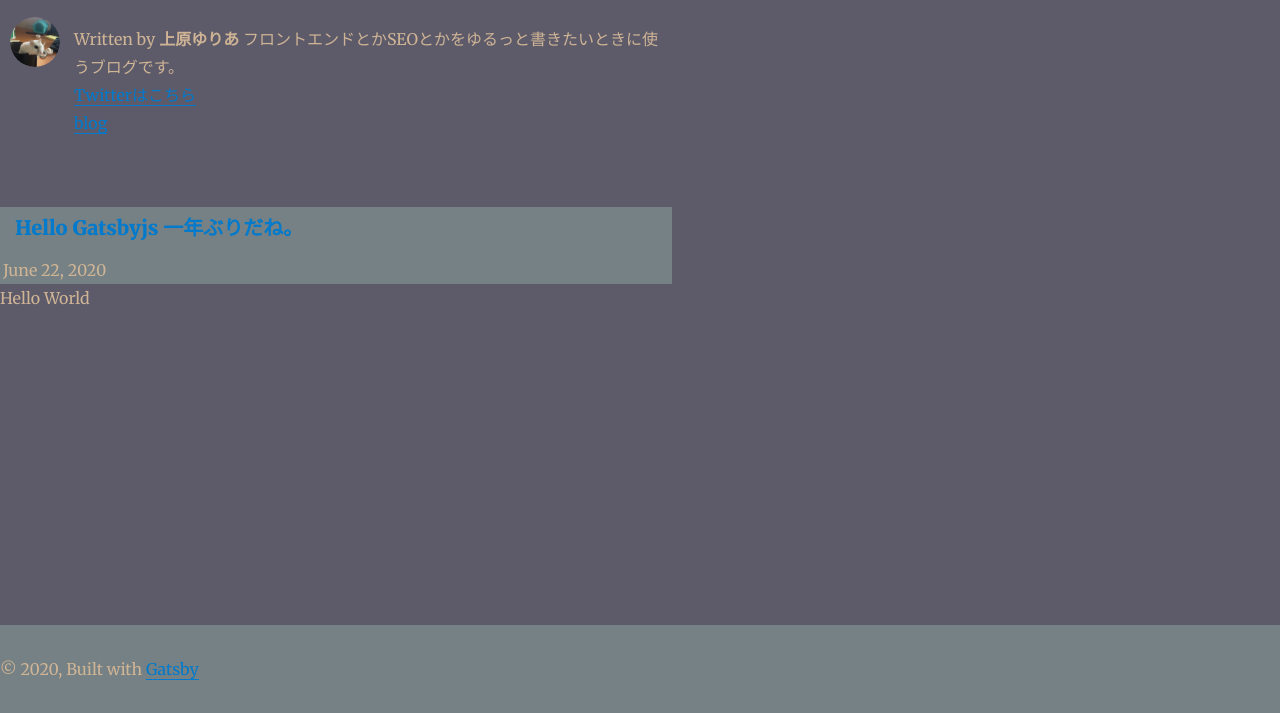
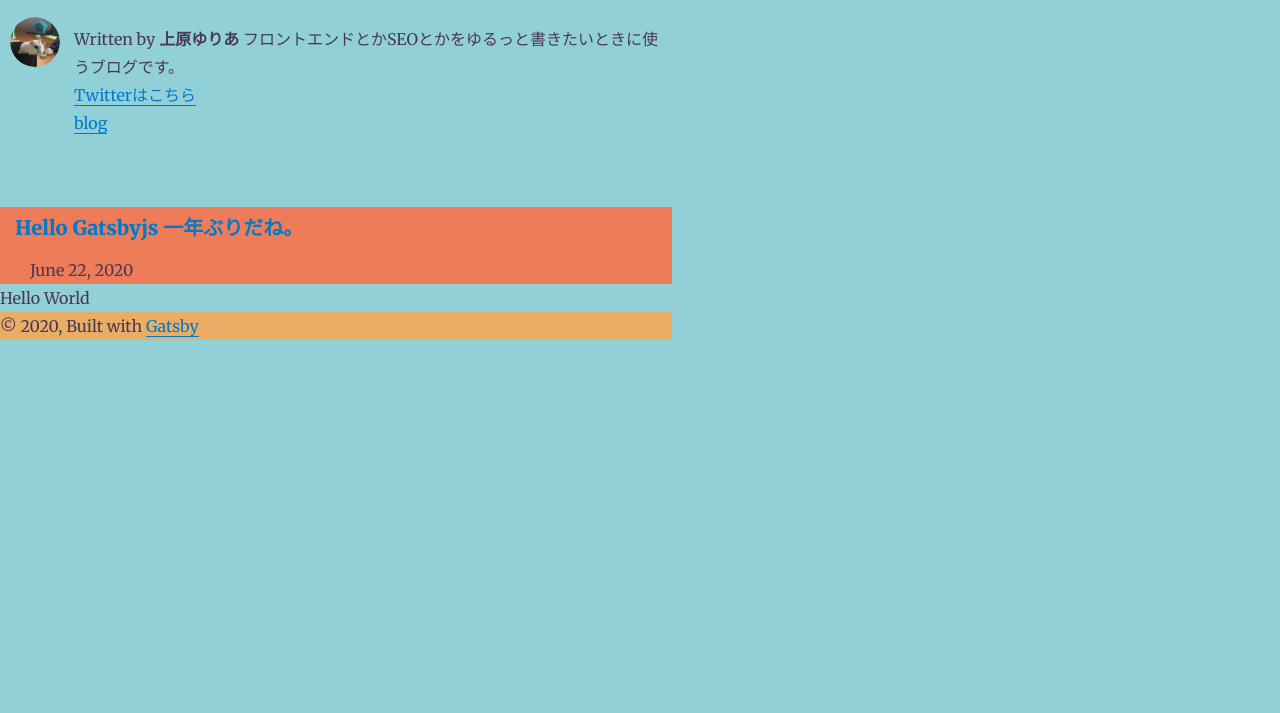
Before and after one commit to yuriacats/Gatsby_oldyuriacats_Blog, a Gatsby site: page / in a window 1280 px wide. Shown: the part 87-800 px from the top of the page. Built offline with nearby package versions, Linux system fonts and the light colour scheme; Gatsby itself is replaced by a stand-in of ours; some packages are replaced by stand-ins of ours.

Commit message:
post blog

```diff
--- a/src/utils/scss/_color.scss
+++ b/src/utils/scss/_color.scss
@@ -1,6 +1,6 @@
 //color
-$back-color:#EDF2F4;
-$back-main-color:#5d5b6a;
-$back-sub-color:#758184;
-$text-main-color:#cfb495;
-$text-accent-color:#f5cdaa;
+$back-color:#91D0D7;
+$back-main-color:#91D0D7;
+$back-sub-color:#E9AD65;
+$text-main-color:#473857;
+$text-accent-color:#EE7C58;
--- a/src/utils/scss/common.scss
+++ b/src/utils/scss/common.scss
@@ -15,30 +15,13 @@ header{
     padding:10px;
     font-size:20px;
   }
-  small{
+  small,p{
     padding:3px;
+    padding-left:30px;
   }
 }
-
-.addtask{
-  height:100vh;
-  width:100vw;
-  position: fixed;
-  display: block;
-  top: 0px;
-  background-color:rgba(0,0,0,0.6);
-  form{
-    background-color:$back-sub-color;
-    width: 80vw;
-    height: 200px;
-    position: absolute;
-    top: 20vh;
-    left: 10vw;
-    display: flex;
-    flex-direction: column;
-    align-items: center;
-    justify-content: center;
-  }
+header:nth-child(2n+1){
+  background-color:$text-accent-color;
 }
 .gatsby-image-wrapper{
   margin:10px;
@@ -46,4 +29,9 @@ header{
 }
 footer{
   width:100%;
-}
+  position:static;
+  padding:0;
+  div{
+    padding:10px;
+  }
+  }
```
Also changed, not shown: src/utils/css/common.css, 1 other file.
